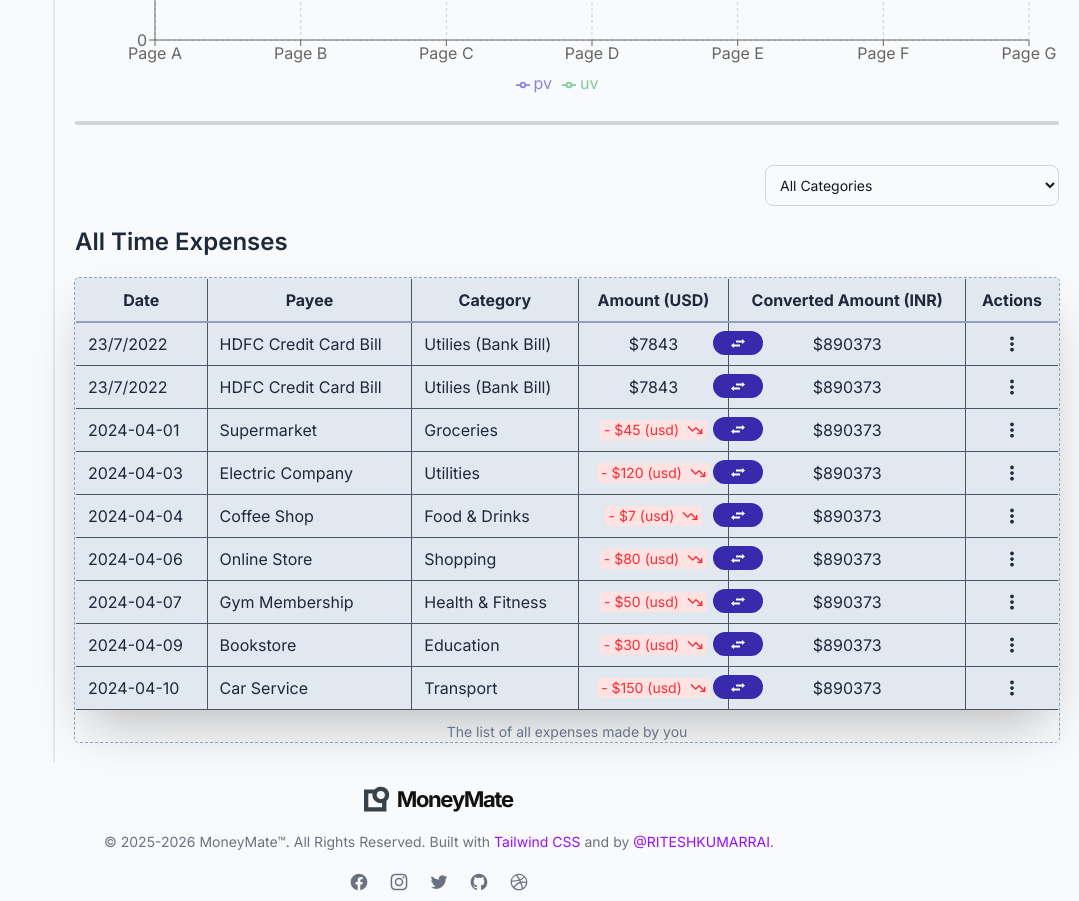
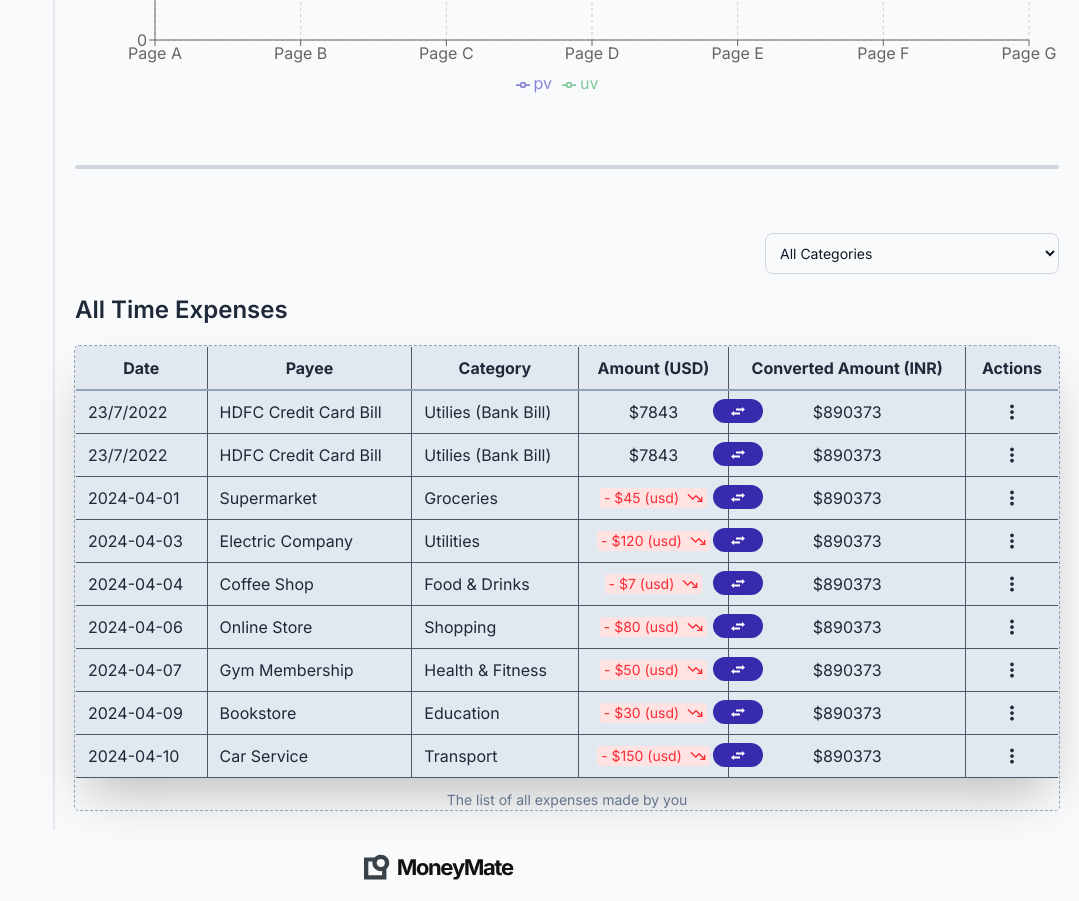
Before and after one commit to Ritesh-Kumar-Rai/moneymate, a React app in the folder FRONTEND/MoneyMate-Expense-Tracking-App/: page /expenses in a window 1280 px wide. Shown: the part 960-1861 px from the top of the page, without its empty margins (201-1280 px from the left). Built offline with nearby package versions, Linux system fonts and the light colour scheme; the HTML template or start-up script is replaced by a standard one.

Commit message:
added a PieChart option in ExpensePage.jsx

```diff
--- a/FRONTEND/MoneyMate-Expense-Tracking-App/src/pages/ExpensePage.jsx
+++ b/FRONTEND/MoneyMate-Expense-Tracking-App/src/pages/ExpensePage.jsx
@@ -5,7 +5,9 @@ import SummaryCard from "../components/ui/SummaryCard";
 import GraphChart from "../components/charts/GraphChart";
 import { useState } from "react";
 import CustomBarChart from "../components/charts/CustomBarChart";
+import CustomPieChart from "../components/charts/CustomPieChart";
 import Table from "../components/ui/Table";
+import CurrencyLoader from "../components/ui/CurrencyLoader";
 
 const ExpensePage = () => {
 
@@ -31,6 +33,7 @@ const ExpensePage = () => {
                     <option value="line-graph">Line Graph</option>
                     <option value="area-graph">Area Graph</option>
                     <option value="bar-chart">Bar Chart</option>
+                    <option value="pie-chart">Pie Chart</option>
                 </select>
             </div>
             {/* chart section */}
@@ -49,10 +52,10 @@ const ExpensePage = () => {
                     </select>
                 </div>
                 <div className="flex items-center place-content-center">
-                    {(chart_type === "bar-chart") ? <CustomBarChart /> : <GraphChart type={chart_type} />}
+                    {(chart_type === "bar-chart") ? <CustomBarChart /> : ((chart_type === "pie-chart") ? <CustomPieChart /> : <GraphChart type={chart_type} />)}
                 </div>
             </div>
-            <hr className="my-5 border-2 border-gray-300 dark:border-slate-600 rounded-xs" />
+            <hr className="my-16 border-2 border-gray-300 dark:border-slate-600 rounded-xs" />
             {/* table filter section */}
             <div className="mt-10 flex items-center place-content-end">
                 <select name="" id="" className="bg-gray-50 border-1 border-gray-300 text-gray-900 text-sm rounded-lg focus:ring-blue-500 focus:border-blue-500 block p-2.5 dark:bg-gray-700 dark:border-gray-600 dark:placeholder-gray-400 dark:text-white dark:focus:ring-blue-500 dark:focus:border-blue-500">
```
